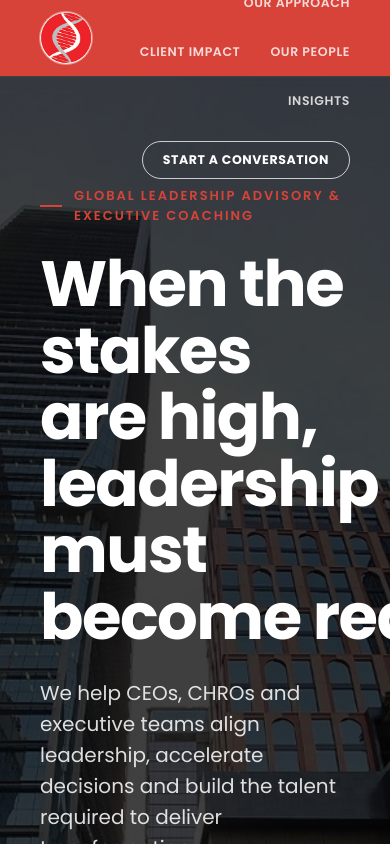
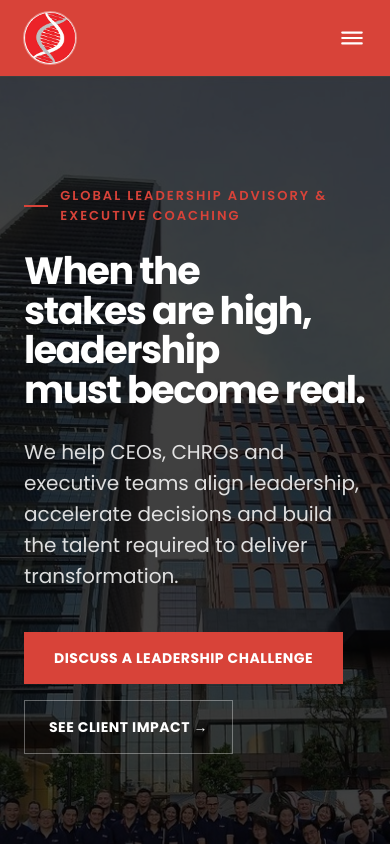
Before and after one commit to Dev-em-Dobro/consulting-dna-corporate, a Next.js app: page /v1 in a window 390 px wide. Shown: the top 844 px of the page. Built offline with nearby package versions, Linux system fonts and the light colour scheme.

Commit message:
v1 UX pass: responsive mobile nav, responsive typography, focus rings and contrast fixes

```diff
--- a/app/v1/page.tsx
+++ b/app/v1/page.tsx
@@ -3,6 +3,7 @@ import Link from "next/link";
 import logo from "@/public/logo.jpg";
 import methodology from "@/public/5H-methodology.jpg";
 import HeroV1 from "@/components/HeroV1";
+import NavV1 from "@/components/NavV1";
 import Reveal from "@/components/Reveal";
 import Marquee from "@/components/Marquee";
 import Counter from "@/components/Counter";
@@ -62,23 +63,7 @@ export default function V1() {
   return (
     <div className="w-full overflow-x-hidden bg-white">
       {/* NAV */}
-      <header className="sticky top-0 z-50 bg-brand text-white">
-        <div className="mx-auto flex h-[76px] max-w-[1200px] items-center justify-between gap-6 px-10">
-          <Link href="#top" className="flex flex-none items-center">
-            <Image src={logo} alt="Corporate DNA" className="h-[52px] w-[52px] rounded-full object-cover ring-1 ring-white/40" priority />
-          </Link>
-          <nav className="flex flex-wrap items-center justify-end gap-[30px]">
-            {navItems.map((item) => (
-              <a key={item.label} href={item.href} className="whitespace-nowrap text-[12.5px] font-semibold uppercase tracking-[0.6px] text-white/80 underline-offset-[6px] transition-colors duration-200 hover:text-white hover:underline">
-                {item.label}
-              </a>
-            ))}
-            <a href="#contact" className="whitespace-nowrap rounded-full border-[1.5px] border-white/75 px-5 py-[9px] text-[12.5px] font-bold uppercase tracking-[0.6px] text-white transition-colors duration-200 hover:border-white hover:bg-white hover:text-brand">
-              Start a Conversation
-            </a>
-          </nav>
-        </div>
-      </header>
+      <NavV1 navItems={navItems} />
 
       {/* HERO */}
       <HeroV1 />
@@ -86,7 +71,7 @@ export default function V1() {
       {/* CREDIBILITY */}
       <section className="bg-ink text-white">
         <div className="mx-auto max-w-[1200px] px-10 pb-[30px] pt-[70px]">
-          <p className="mb-8 text-center text-[12px] font-semibold uppercase tracking-[2.5px] text-white/50">
+          <p className="mb-8 text-center text-[12px] font-semibold uppercase tracking-[2.5px] text-white/70">
             Trusted by leadership teams at
           </p>
           <Marquee
@@ -98,7 +83,7 @@ export default function V1() {
           <Reveal className="grid grid-cols-2 gap-px border border-white/10 bg-white/10 md:grid-cols-4">
             {stats.map((s) => (
               <div key={s.label} className="bg-ink px-6 py-9 text-center">
-                <div className="text-[46px] font-bold leading-none tracking-[-1px] text-brand">
+                <div className="text-[36px] md:text-[46px] font-bold leading-none tracking-[-1px] text-brand">
                   <Counter value={s.value} />
                 </div>
                 <div className="mt-3 text-[13.5px] font-medium leading-snug text-white/80">{s.label}</div>
@@ -126,7 +111,7 @@ export default function V1() {
             <span className="inline-block h-0.5 w-9 bg-brand" />
             <span className="text-[13px] font-semibold uppercase tracking-[2px] text-brand">What we solve</span>
           </div>
-          <h2 className="mb-3 max-w-[720px] text-[40px] font-bold leading-[1.1] tracking-[-0.8px] text-ink">
+          <h2 className="mb-3 max-w-[720px] text-[30px] sm:text-[34px] md:text-[40px] font-bold leading-[1.1] tracking-[-0.8px] text-ink">
             The high-stakes leadership challenges facing the enterprise.
           </h2>
           <p className="mb-[52px] max-w-[620px] text-lg leading-[1.55] text-muted">
@@ -151,7 +136,7 @@ export default function V1() {
             <span className="inline-block h-0.5 w-9 bg-brand" />
             <span className="text-[13px] font-semibold uppercase tracking-[2px] text-brand">Why Corporate DNA</span>
           </div>
-          <h2 className="mb-[52px] max-w-[760px] text-[40px] font-bold leading-[1.1] tracking-[-0.8px] text-ink">
+          <h2 className="mb-[52px] max-w-[760px] text-[30px] sm:text-[34px] md:text-[40px] font-bold leading-[1.1] tracking-[-0.8px] text-ink">
             Four reasons senior teams choose us over a coaching directory.
           </h2>
           <div className="grid grid-cols-1 gap-x-14 gap-y-10 md:grid-cols-2">
@@ -177,7 +162,7 @@ export default function V1() {
             <span className="inline-block h-0.5 w-9 bg-brand" />
             <span className="text-[13px] font-semibold uppercase tracking-[2px] text-brand">Client impact</span>
           </div>
-          <h2 className="mb-[52px] max-w-[720px] text-[40px] font-bold leading-[1.1] tracking-[-0.8px] text-ink">
+          <h2 className="mb-[52px] max-w-[720px] text-[30px] sm:text-[34px] md:text-[40px] font-bold leading-[1.1] tracking-[-0.8px] text-ink">
             Results, not promises — measured where it matters.
           </h2>
           <div className="grid grid-cols-1 gap-7 md:grid-cols-3">
@@ -185,13 +170,13 @@ export default function V1() {
               <article key={c.client} className="flex flex-col border border-line">
                 <div className="flex items-center justify-between bg-ink px-[26px] py-[22px] text-white">
                   <span className="text-[19px] font-bold tracking-[0.5px]">{c.client}</span>
-                  <span className="text-[11px] font-semibold uppercase tracking-[1px] text-white/55">{c.sector}</span>
+                  <span className="text-[11px] font-semibold uppercase tracking-[1px] text-white/70">{c.sector}</span>
                 </div>
                 <div className="flex flex-1 flex-col px-[26px] py-7">
                   <p className="mb-1.5 text-[11px] font-bold uppercase tracking-[1.5px] text-brand">Challenge</p>
                   <p className="mb-[22px] text-[15px] leading-[1.55] text-[#4a4548]">{c.challenge}</p>
                   <div className="mt-auto border-t border-line pt-[22px]">
-                    <div className="text-[52px] font-bold leading-none tracking-[-1.5px] text-brand">
+                    <div className="text-[40px] md:text-[52px] font-bold leading-none tracking-[-1.5px] text-brand">
                       <Counter value={c.metric} />
                     </div>
                     <div className="mt-2.5 text-[14.5px] font-medium leading-snug text-ink">{c.metricLabel}</div>
@@ -211,7 +196,7 @@ export default function V1() {
               <span className="inline-block h-0.5 w-9 bg-brand" />
               <span className="text-[13px] font-semibold uppercase tracking-[2px] text-brand">Our approach</span>
             </div>
-            <h2 className="mb-5 text-[40px] font-bold leading-[1.1] tracking-[-0.8px] text-white">
+            <h2 className="mb-5 text-[30px] sm:text-[34px] md:text-[40px] font-bold leading-[1.1] tracking-[-0.8px] text-white">
               The 5H<span className="align-super text-xl font-semibold">®</span> Framework
             </h2>
             <p className="mb-[18px] text-[17px] leading-[1.65] text-white/80">
@@ -239,7 +224,7 @@ export default function V1() {
             <span className="inline-block h-0.5 w-9 bg-brand" />
             <span className="text-[13px] font-semibold uppercase tracking-[2px] text-brand">Our people</span>
           </div>
-          <h2 className="mb-3 max-w-[720px] text-[40px] font-bold leading-[1.1] tracking-[-0.8px] text-ink">
+          <h2 className="mb-3 max-w-[720px] text-[30px] sm:text-[34px] md:text-[40px] font-bold leading-[1.1] tracking-[-0.8px] text-ink">
             Senior advisors who have sat where our clients sit.
           </h2>
           <p className="mb-12 max-w-[640px] text-lg leading-[1.55] text-muted">
@@ -272,7 +257,7 @@ export default function V1() {
       <section id="contact" className="bg-brand text-white">
         <Reveal className="mx-auto grid max-w-[1200px] grid-cols-1 items-start gap-[72px] px-10 py-[88px] md:grid-cols-[1.1fr_1fr]">
           <div>
-            <h2 className="mb-6 text-[44px] font-bold leading-[1.08] tracking-[-1px] text-white [text-wrap:balance]">
+            <h2 className="mb-6 text-[32px] sm:text-[38px] md:text-[44px] font-bold leading-[1.08] tracking-[-1px] text-white [text-wrap:balance]">
               What is changing, and where does leadership need to go?
             </h2>
             <p className="mb-2 max-w-[460px] text-[19px] leading-[1.6] text-white/90">
--- a/components/HeroV1.tsx
+++ b/components/HeroV1.tsx
@@ -69,7 +69,7 @@ export default function HeroV1() {
         <div className="absolute inset-0 bg-black/75" />
       </div>
 
-      <div className="relative z-10 mx-auto max-w-[1200px] px-10 pb-24 pt-[110px]">
+      <div className="relative z-10 mx-auto max-w-[1200px] px-6 pb-24 pt-[110px] md:px-10">
         <div className="max-w-[880px]">
           <div className="mb-[26px] flex items-center gap-3">
             <span className="h-bar inline-block h-0.5 w-9 bg-brand" />
@@ -77,7 +77,7 @@ export default function HeroV1() {
               Global leadership advisory &amp; executive coaching
             </span>
           </div>
-          <h1 className="h-title mb-7 text-[64px] font-bold leading-[1.04] tracking-[-1.5px] text-white [text-wrap:balance]">
+          <h1 className="h-title mb-7 text-[38px] sm:text-[48px] md:text-[64px] font-bold leading-[1.04] tracking-[-1.5px] text-white [text-wrap:balance]">
             When the stakes are high, leadership must become&nbsp;real.
           </h1>
           <p className="h-sub mb-10 max-w-[640px] text-xl font-normal leading-[1.55] text-white/85">
--- /dev/null
+++ b/components/NavV1.tsx
@@ -0,0 +1,112 @@
+"use client";
+
+import { useState } from "react";
+import Image from "next/image";
+import Link from "next/link";
+import logo from "@/public/logo.jpg";
+
+type NavItem = { label: string; href: string };
+
+export default function NavV1({ navItems }: { navItems: NavItem[] }) {
+  const [open, setOpen] = useState(false);
+
+  return (
+    <header className="sticky top-0 z-50 bg-brand text-white">
+      <div className="mx-auto flex h-[76px] max-w-[1200px] items-center justify-between gap-6 px-6 md:px-10">
+        <Link
+          href="#top"
+          className="flex flex-none items-center"
+          onClick={() => setOpen(false)}
+        >
+          <Image
+            src={logo}
+            alt="Corporate DNA"
+            className="h-[52px] w-[52px] rounded-full object-cover ring-1 ring-white/40"
+            priority
+          />
+        </Link>
+
+        {/* desktop nav */}
+        <nav className="hidden items-center justify-end gap-[30px] md:flex">
+          {navItems.map((item) => (
+            <a
+              key={item.label}
+              href={item.href}
+              className="whitespace-nowrap text-[12.5px] font-semibold uppercase tracking-[0.6px] text-white underline-offset-[6px] transition-colors duration-200 hover:underline"
+            >
+              {item.label}
+            </a>
+          ))}
+          <a
+            href="#contact"
+            className="whitespace-nowrap rounded-full border-[1.5px] border-white/75 px-5 py-[9px] text-[12.5px] font-bold uppercase tracking-[0.6px] text-white transition-colors duration-200 hover:border-white hover:bg-white hover:text-brand"
+          >
+            Start a Conversation
+          </a>
+        </nav>
+
+        {/* mobile toggle */}
+        <button
+          type="button"
+          aria-label={open ? "Close menu" : "Open menu"}
+          aria-expanded={open}
+          aria-controls="v1-mobile-nav"
+          onClick={() => setOpen((v) => !v)}
+          className="-mr-2 flex h-11 w-11 items-center justify-center text-white md:hidden"
+        >
+          <svg
+            width="26"
+            height="26"
+            viewBox="0 0 24 24"
+            fill="none"
+            stroke="currentColor"
+            strokeWidth="2"
+            strokeLinecap="round"
+            aria-hidden="true"
+          >
+            {open ? (
+              <>
+                <line x1="5" y1="5" x2="19" y2="19" />
+                <line x1="19" y1="5" x2="5" y2="19" />
+              </>
+            ) : (
+              <>
+                <line x1="3" y1="7" x2="21" y2="7" />
+                <line x1="3" y1="12" x2="21" y2="12" />
+                <line x1="3" y1="17" x2="21" y2="17" />
+              </>
+            )}
+          </svg>
+        </button>
+      </div>
+
+      {/* mobile panel */}
+      {open && (
+        <nav
+          id="v1-mobile-nav"
+          className="border-t border-white/15 bg-brand md:hidden"
+        >
+          <div className="mx-auto flex max-w-[1200px] flex-col px-6 pb-5 pt-1">
+            {navItems.map((item) => (
+              <a
+                key={item.label}
+                href={item.href}
+                onClick={() => setOpen(false)}
+                className="border-b border-white/10 py-3.5 text-[15px] font-semibold uppercase tracking-[0.6px] text-white"
+              >
+                {item.label}
+              </a>
+            ))}
+            <a
+              href="#contact"
+              onClick={() => setOpen(false)}
+              className="mt-5 rounded-full border-[1.5px] border-white/80 px-5 py-3 text-center text-sm font-bold uppercase tracking-[0.6px] text-white"
+            >
+              Start a Conversation
+            </a>
+          </div>
+        </nav>
+      )}
+    </header>
+  );
+}
```
Also changed, not shown: app/globals.css (+7 -0 lines).
